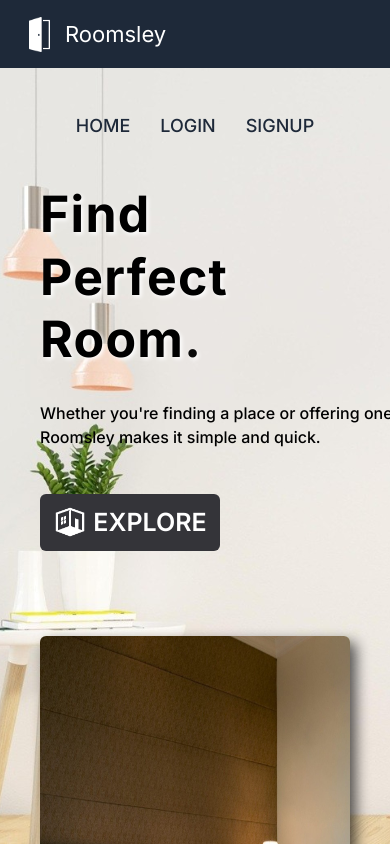
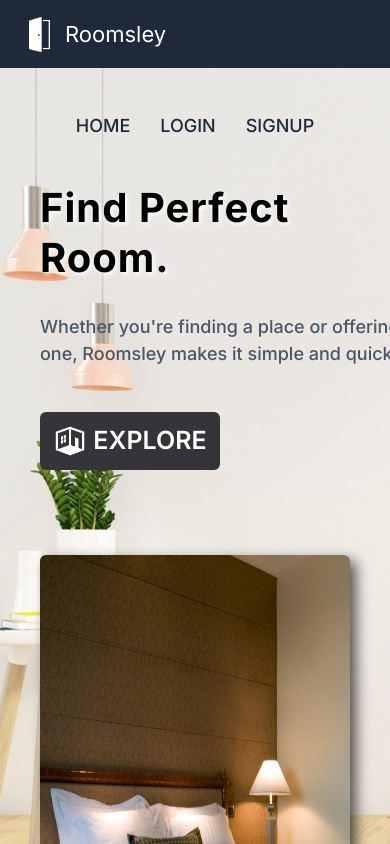
Before and after one commit to rohitkumar893/roomsley, a React (Vite) app: page / in a window 390 px wide. Shown: the top 844 px of the page. Built offline with nearby package versions, Linux system fonts and the light colour scheme.

Commit message:
improved responsiveness

```diff
--- a/src/App.jsx
+++ b/src/App.jsx
@@ -68,8 +68,8 @@ function App() {
           <div className='padder h-[100%] w-[100%]'>
             <div className='marginctrl flex flex-col md:flex-row h-full w-full justify-between gap-[45px]'>
               <div className='flex flex-col gap-[30px]'>
-                  <h1 className='textlogo text-[50px] w-[300px] md:text-[60px] font-bold leading-tight tracking-wide'>Find Perfect<br />Room<span className='animate-pulse'>.</span></h1>
-                  <h2 className='text-[16px] sm:w-[410px] w-[360px] font-medium'> Whether you're finding a place or offering one, Roomsley makes it simple and quick.</h2>
+                  <h1 className='textlogo text-[40px] w-[300px] md:text-[60px] font-bold leading-tight tracking-wide'>Find Perfect<br />Room<span className='animate-pulse'>.</span></h1>
+                  <h2 className='text-[18px] sm:w-[410px] w-[360px] font-medium text-gray-600'> Whether you're finding a place or offering one, Roomsley makes it simple and quick.</h2>
                   <Link to="/listings">
                   <button className="buttonn w-[180px]">
                   <img src='roomicon.png' className='h-[34px]'></img>
```
